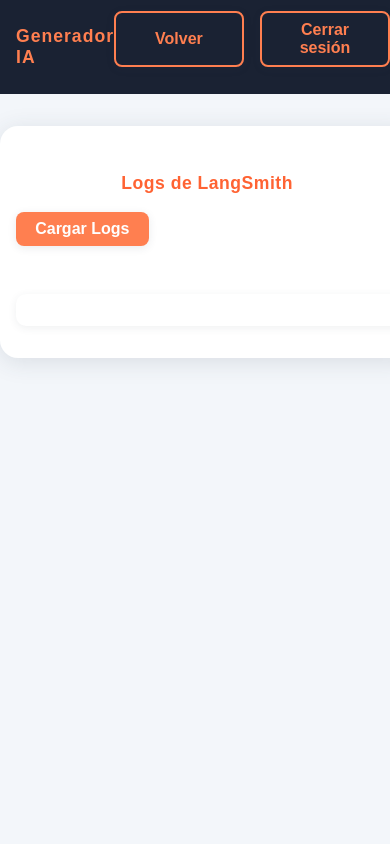
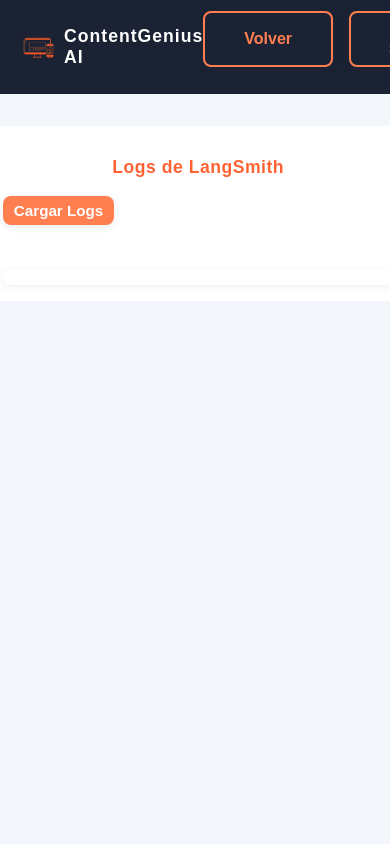
Before and after one commit to Bootcamp-IA-P4/Proyecto_LLMs_G5, a FastAPI app: page /langsmith in a window 390 px wide; the page is wider, and only the part inside the window is pictured. Run offline with FastAPI, Linux system fonts and the light colour scheme; some libraries are stand-ins or nearby versions.

Commit message:
style(client): modified styles and adedd logo #16

```diff
--- a/client/static/css/styles.css
+++ b/client/static/css/styles.css
@@ -111,10 +111,19 @@
 }
 
 .logo {
+    display: flex;
+    align-items: center;
+    gap: 0.2em;
     font-weight: bold;
     font-size: 1.2em;
-    color: #FF7F50;
+    color: #fff;
     letter-spacing: 1px;
+}
+.logo-img {
+    height: 2em;
+    width: auto;
+    display: inline-block;
+    vertical-align: middle;
 }
 .navbar-actions {
     display: flex;
@@ -362,16 +371,29 @@
 /* ----------- LangSmith Logs Página ----------- */
 .langsmith-bg {
     background: #f3f6fa;
+    width: 100vw;
+        min-width: 100vw;
+        max-width: 100vw;
+        min-height: 100vh;
+        margin: 0;
+        padding: 0;
+        box-sizing: border-box;
+        overflow-x: hidden;
 }
-
+.langsmith-navbar,
+.navbar {
+    width: 100vw;
+    min-width: 100vw;
+    box-sizing: border-box;
+}
 .langsmith-navbar {
     background: #1a2233;
     color: #fff;
 }
 
 .langsmith-container {
-    max-width: 98vw;
-    width: 98vw;
+    max-width: 100vw;
+    width: 100%;
     margin: 30px auto;
     background: #fff;
     border-radius: 18px;
@@ -387,7 +409,7 @@
     box-shadow: 0 2px 8px rgba(47, 60, 78, 0.08);
     padding: 1em;
     font-size: 1em;
-    min-width: 1200px;
+    width: 100%;
 }
 
 .langsmith-table table {
@@ -454,3 +476,73 @@
 .small-btn:hover {
     background: #ff6333;
 }
+
+@media (max-width: 700px) {
+    .langsmith-container {
+        max-width: 100vw;
+        width: 100vw;
+        margin: 0;
+        border-radius: 0;
+        padding: 1em 0.2em 1em 0.2em;
+        box-shadow: none;
+    }
+
+    .langsmith-table {
+        padding: 0.5em 0.1em;
+        font-size: 0.95em;
+    }
+
+    .langsmith-table table {
+        min-width: 500px;
+        font-size: 0.93em;
+    }
+
+    .h2_title {
+        font-size: 1.1em;
+    }
+
+    #fetchLogsBtn.small-btn {
+        font-size: 0.95em;
+        padding: 0.4em 0.7em;
+        min-width: 70px;
+        max-width: 120px;
+    }
+}
+
+/* Logo arriba a la derecha */
+.corner-logo {
+    position: absolute;
+    top: 10px;
+    left: 30px;
+    right: auto;
+    height: 250px;
+    opacity: 0.18;
+    z-index: 1;
+    pointer-events: none;
+}
+
+/* Imagen decorativa abajo a la derecha */
+.corner-bg {
+    position: absolute;
+    bottom: -20px;
+    right: 11px;
+    height: 200px;
+    opacity: 0.18;
+    z-index: 1;
+    pointer-events: none;
+}
+
+@media (max-width: 800px) {
+    .corner-logo {
+        top: 10px;
+        left: 10px;
+        right: auto;
+        height: 56px;
+    }
+
+    .corner-bg {
+        height: 50px;
+        right: 6px;
+        bottom: 6px;
+    }
+}
--- a/client/templates/index.html
+++ b/client/templates/index.html
@@ -9,7 +9,10 @@
 
 <body>
     <nav class="navbar">
-        <span class="logo">Generador IA</span>
+        <span class="logo">
+            <img src="{{ url_for('static', path='img/logo-cgai.png') }}" alt="Logo" class="logo-img">
+            ContentGenius AI
+        </span>
         <div class="navbar-actions">
             <button id="logsNavBtn" type="button">Ver Logs LangSmith</button>
             <button id="logoutBtn" type="button">Cerrar sesión</button>
--- a/client/templates/langsmith.html
+++ b/client/templates/langsmith.html
@@ -9,7 +9,10 @@
 
 <body class="langsmith-bg">
     <nav class="navbar langsmith-navbar">
-        <span class="logo">Generador IA</span>
+        <span class="logo">
+            <img src="{{ url_for('static', path='img/logo-cgai.png') }}" alt="Logo" class="logo-img">
+            ContentGenius AI
+        </span>
         <div class="navbar-actions">
             <button onclick="window.location.href='/'" type="button">Volver</button>
             <button id="logoutBtn" type="button">Cerrar sesión</button>
--- a/client/templates/register.html
+++ b/client/templates/register.html
@@ -9,11 +9,11 @@
 </head>
 
 <body class="auth-bg">
+    <img src="{{ url_for('static', path='img/logo-cgai.png') }}" alt="Logo" class="corner-logo">
     <div class="hero-title">
         <h1>
-            <span class="hero-gradient">Crea contenido visual y textual adaptado a tu audiencia y red social con un solo
-                clic.</span><br>
-            <span class="hero-sub">Ahorra tiempo, gana visibilidad.</span>
+            <span class="hero-gradient">ContentGenius AI</span><br>
+            <span class="hero-sub">Automatiza tu creatividad, impulsa tu presencia digital.</span>
         </h1>
     </div>
     <div class="container auth-container">
```
Also changed, not shown: client/templates/login.html (+4 -3 lines), client/static/img/fondo.png (added), client/static/img/logo-1.png (added), client/static/img/logo-cgai.png (added).
